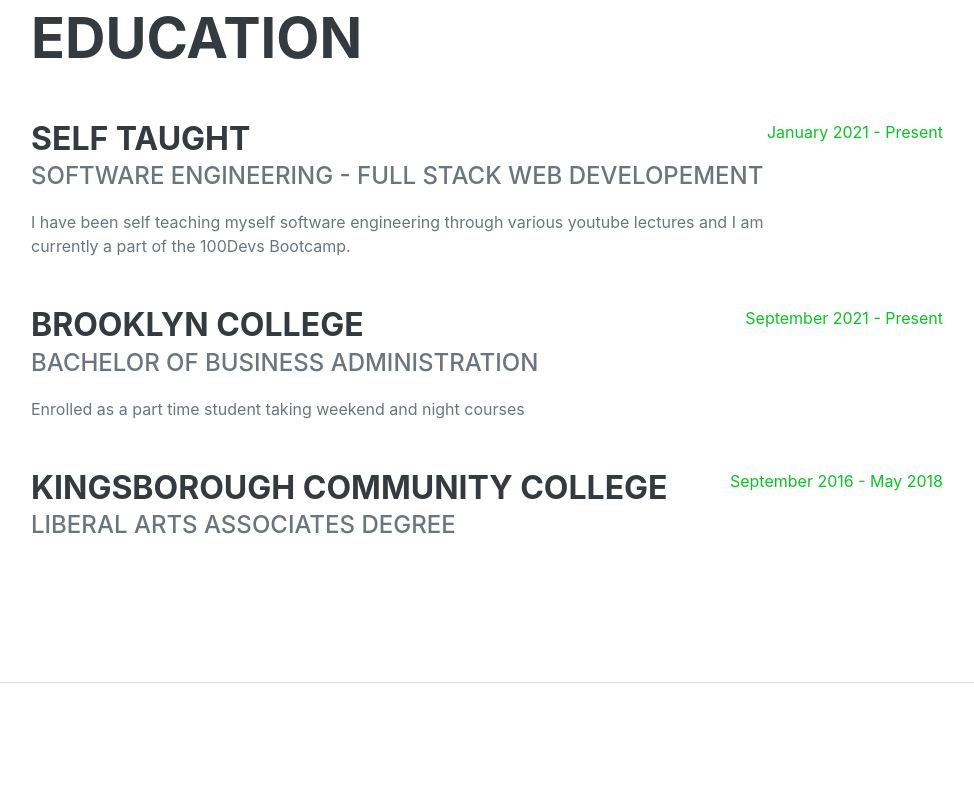
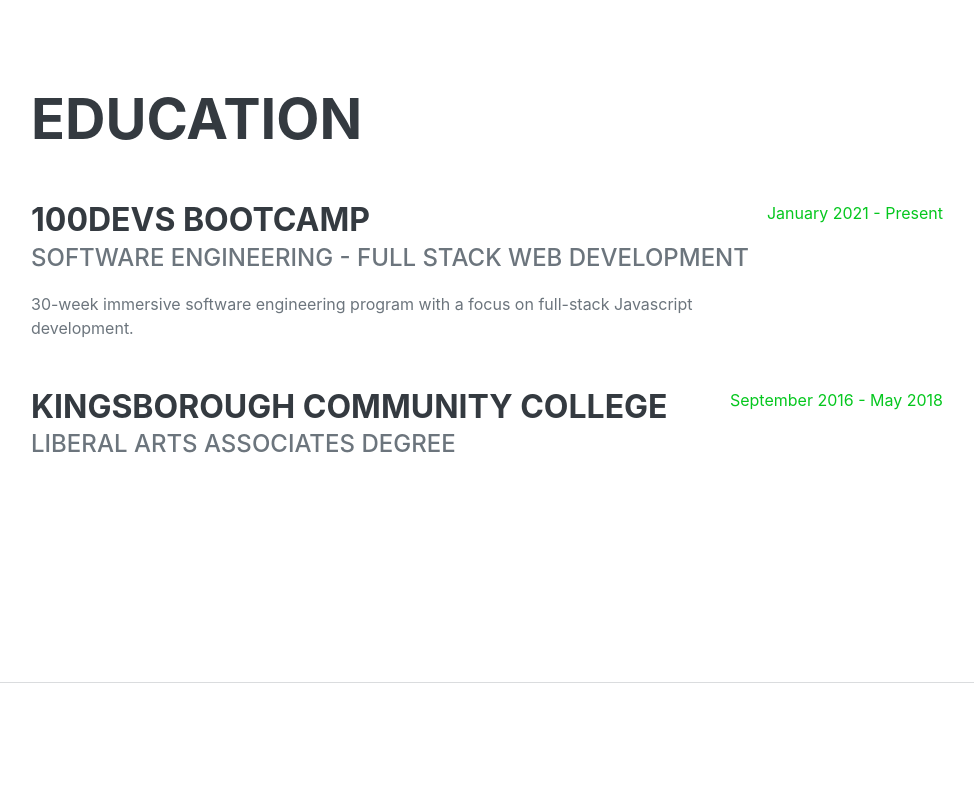
Before and after one commit to Sam-Maya/portfolio_site, a plain HTML site: page index.html in a window 1280 px wide. Shown: the part 1720-2520 px from the top of the page, without its empty margins (289-1263 px from the left). Drawn offline with nearby package versions, Linux system fonts and the light colour scheme; a web font is replaced by a local one.

Commit message:
updated site

```diff
--- a/index.html
+++ b/index.html
@@ -46,7 +46,7 @@
                          Brooklyn, NY -
                         <a href="mailto:samuelmaya112@gmail.com">SamuelMaya112@gmail.com</a>
                     </div>
-                    <p class="lead mb-5">As someone with a passion for problem solving Im glad to have found an adequate outlet through coding. I am proficient in HTML, CSS, Bootstrap and JavaScript.</p>
+                    <p class="lead mb-5">As someone with a passion for problem solving Im glad to have found an adequate outlet through coding. I am proficient in  the following technologies HTML, CSS, Bootstrap, React and JavaScript.</p>
                     <div class="social-icons">
                         <a class="social-icon" href="https://www.linkedin.com/in/samuel-maya-2316a176/"><i class="fab fa-linkedin-in"></i></a>
                         <a class="social-icon" href="https://twitter.com/sams_coding"><i class="fab fa-twitter"></i></a>
@@ -62,7 +62,7 @@
                     <div class="d-flex flex-column flex-md-row justify-content-between mb-5">
                         <div class="flex-grow-1">
                             <h3 class="mb-0">Freelance Work</h3>
-                            <p>Collaborated with clients to design/develope comstomized websites that suits their needs. Provided client with weekly updates to ensure maximum satisfactor before final delivery.</p>
+                            <p>Collaborated with clients to design/develope customized websites that suit their needs. Provided client with weekly updates to ensure maximum satisfactory before final delivery.</p>
                         </div>
                         <div class="flex-shrink-0"><span class="text-primary">March 2022 - Present</span></div>
                     </div>
@@ -83,19 +83,11 @@
                     <h2 class="mb-5">Education</h2>
                     <div class="d-flex flex-column flex-md-row justify-content-between mb-5">
                         <div class="flex-grow-1">
-                            <h3 class="mb-0">Self Taught</h3>
-                            <div class="subheading mb-3">Software Engineering - Full Stack Web Developement</div>
-                            <div>I have been self teaching myself software engineering through various youtube lectures and I am currently a part of the 100Devs Bootcamp.</div>
+                            <h3 class="mb-0">100Devs Bootcamp</h3>
+                            <div class="subheading mb-3">Software Engineering - Full Stack Web Development</div>
+                            <div>30-week immersive software engineering program with a focus on full-stack Javascript development.</div>
                         </div>
                         <div class="flex-shrink-0"><span class="text-primary">January 2021 - Present</span></div>
-                    </div>
-                    <div class="d-flex flex-column flex-md-row justify-content-between mb-5">
-                        <div class="flex-grow-1">
-                            <h3 class="mb-0">Brooklyn College</h3>
-                            <div class="subheading mb-3">Bachelor of Business Administration</div>
-                            <div>Enrolled as a part time student taking weekend and night courses</div>
-                        </div>
-                        <div class="flex-shrink-0"><span class="text-primary">September 2021 - Present</span></div>
                     </div>
                     <div class="d-flex flex-column flex-md-row justify-content-between">
                         <div class="flex-grow-1">
@@ -116,6 +108,7 @@
                         <li class="list-inline-item"><i class="fab fa-html5"></i></li>
                         <li class="list-inline-item"><i class="fab fa-css3-alt"></i></li>
                         <li class="list-inline-item"><i class="fab fa-js-square"></i></li>
+                        <li class="list-inline-item"><i class="fab fa-react"></i></li>
                         <li class="list-inline-item"><i class="fab fa-python"></i></li>
                         <li class="list-inline-item"><i class="fab fa-bootstrap"></i></li>
 
@@ -125,7 +118,7 @@
             <section class="resume-section" id="interests">
                 <div class="resume-section-content">
                     <h2 class="mb-5">Interests</h2>
-                    <p>Apart from being a web developer, I am an avid DIYer and have done a handfull of fun projects. I also enjoy being outdoors, in the winter I love to ski and during the warmer months I enjoy playing tennis, playing basketball and the occasional swimming session.</p>
+                    <p>Apart from being a web developer, I am an avid DIYer and have done a handful of fun projects. I also enjoy being outdoors, in the winter I love to ski and during the warmer months I enjoy playing tennis, playing basketball and the occasional swimming session.</p>
                     <p class="mb-0">When forced indoors, I enjoy 3D printing things ranging from fidget toys to phone cases, I follow a few anime series, and I spend the remainder of my time catching up with friends.</p>
                 </div>
             </section>
```
